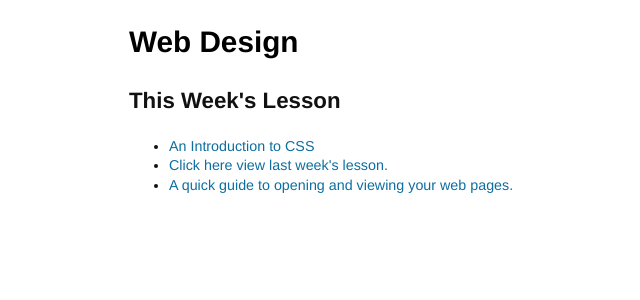
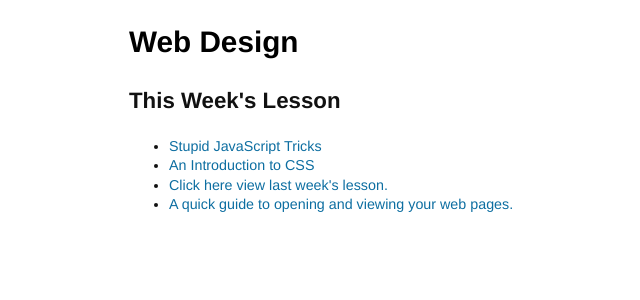
Before and after one commit to scholarsnyc/web-design, a Jekyll site: the page built from index.html, in a window 1280 px wide. Shown: the top 300 px of the page, without its empty margins (236-876 px from the left). Built offline with Jekyll 4.4.1, drawn with Linux system fonts in a browser that asks for light colours.

Commit message:
Put up link to stupid JavaScript tricks

```diff
--- a/index.html
+++ b/index.html
@@ -8,6 +8,7 @@ title : Web Design
 <h2>This Week's Lesson</h2>
 
 <ul>
+  <li><a href="https://gist.github.com/stevekinney/5029924">Stupid JavaScript Tricks</a></li>
   <li><a href="https://gist.github.com/stevekinney/4751517">An Introduction to CSS</a></li>
   <li><a href="https://gist.github.com/4704079">Click here view last week's lesson.</a></li>
   <li><a href="/tutorials/opening-a-page.html">A quick guide to opening and viewing your web pages.</a></li>
```
